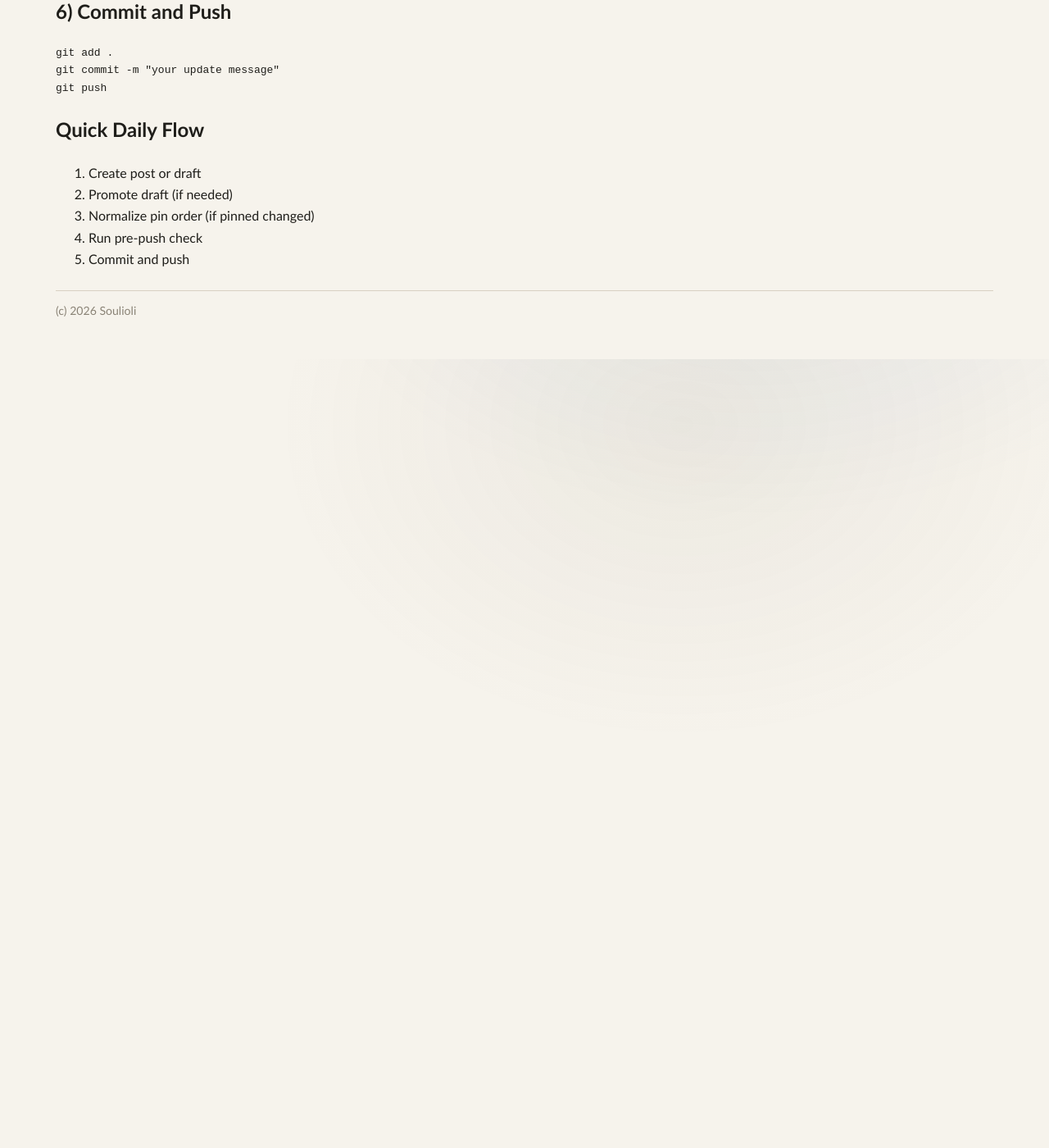
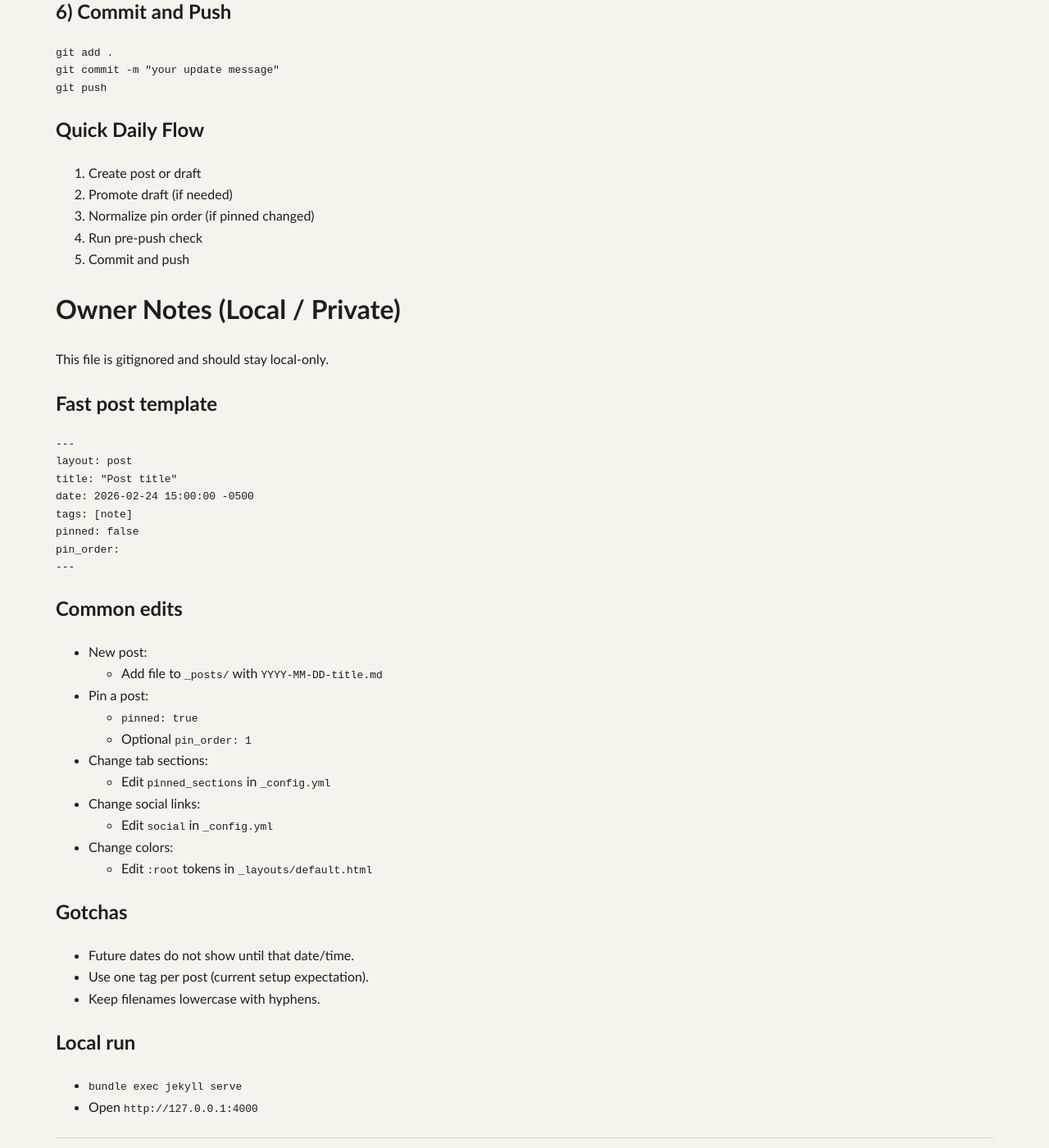
Before and after one commit to Souliolii/soulioli.com, a Jekyll site: the page built from INSTRUCTIONS.md, in a window 1280 px wide and 1400 px high, scrolled down 1561 px. Shown: the whole window at 82% size. Built offline with Jekyll 4.4.1, drawn with Linux system fonts in a browser that asks for light colours; our own code applies the rules of GitHub Pages for plain Markdown files.

Commit message:
Update publishing instructions and remove test posts

````diff
--- a/INSTRUCTIONS.md
+++ b/INSTRUCTIONS.md
@@ -82,3 +82,55 @@ git push
 3. Normalize pin order (if pinned changed)
 4. Run pre-push check
 5. Commit and push
+
+
+
+
+
+
+
+
+
+
+
+# Owner Notes (Local / Private)
+
+This file is gitignored and should stay local-only.
+
+## Fast post template
+
+```yaml
+---
+layout: post
+title: "Post title"
+date: 2026-02-24 15:00:00 -0500
+tags: [note]
+pinned: false
+pin_order:
+---
+```
+
+## Common edits
+
+- New post:
+  - Add file to `_posts/` with `YYYY-MM-DD-title.md`
+- Pin a post:
+  - `pinned: true`
+  - Optional `pin_order: 1`
+- Change tab sections:
+  - Edit `pinned_sections` in `_config.yml`
+- Change social links:
+  - Edit `social` in `_config.yml`
+- Change colors:
+  - Edit `:root` tokens in `_layouts/default.html`
+
+## Gotchas
+
+- Future dates do not show until that date/time.
+- Use one tag per post (current setup expectation).
+- Keep filenames lowercase with hyphens.
+
+## Local run
+
+- `bundle exec jekyll serve`
+- Open `http://127.0.0.1:4000`
````
Also changed, not shown: _posts/2026-02-26-test-post-2.md (deleted, +0 -8 lines), _posts/2026-02-26-test-post.md (deleted, +0 -8 lines).
